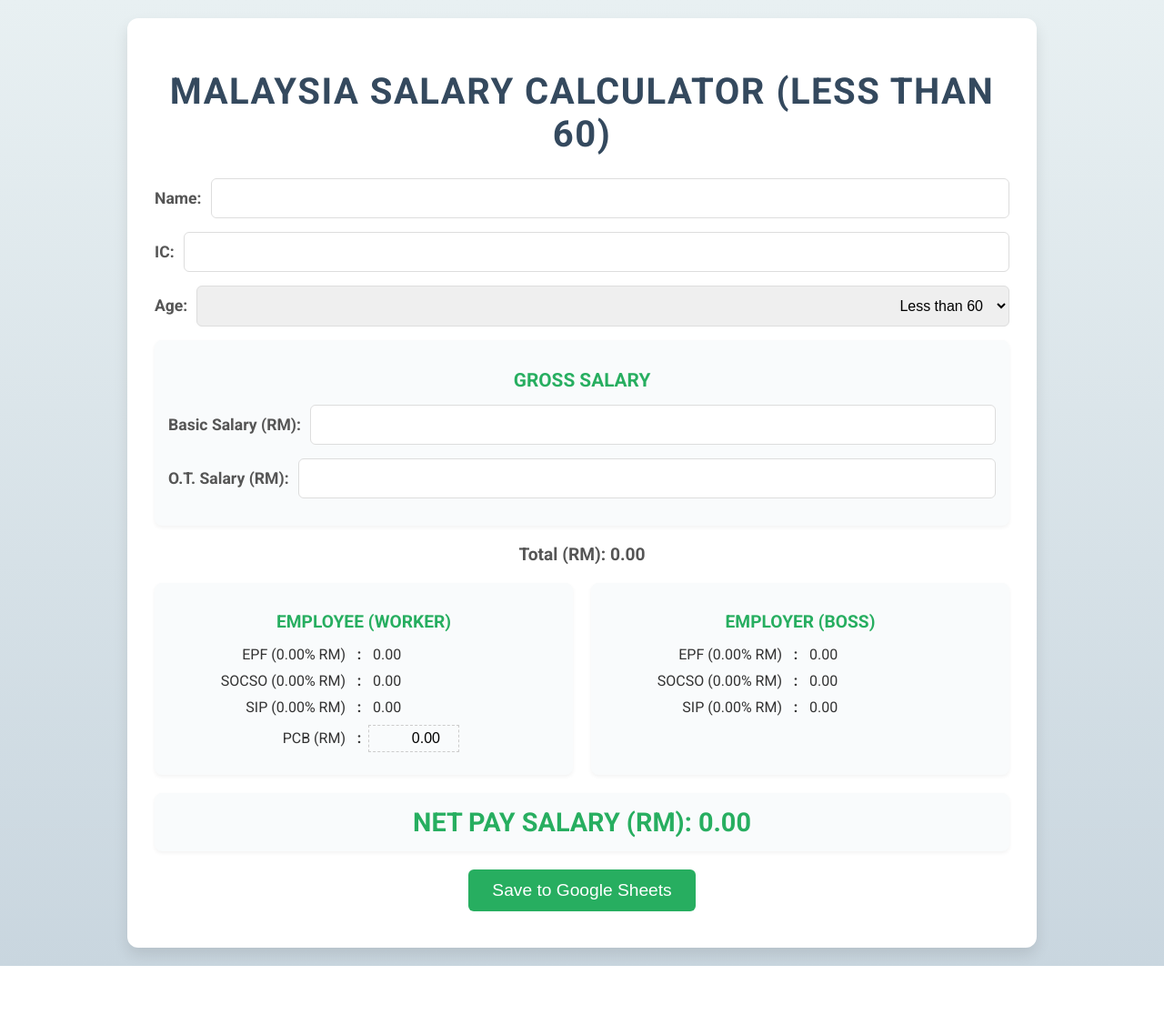
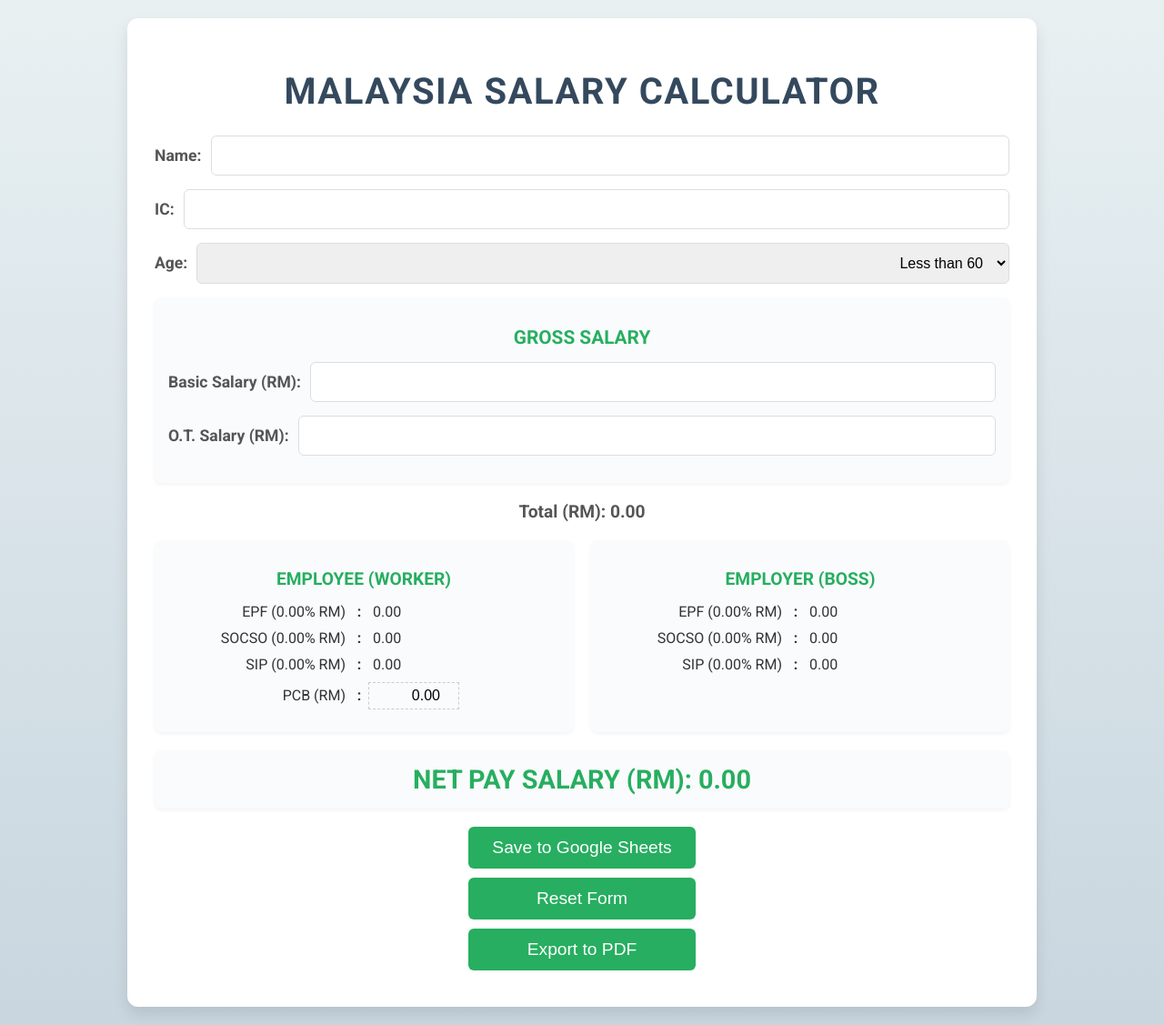
Before and after one commit to YongZheng04/Malaysia-salary-calculator, a plain HTML site: page index.html in a window 1280 px wide. Shown: the whole page at 91% size. Before the commit the page ends 1062 px from the top, so only its background shows below. Drawn offline with nearby package versions, Linux system fonts and the light colour scheme.

Commit message:
Update index.html

```diff
--- a/index.html
+++ b/index.html
@@ -6,10 +6,11 @@
     <title>Salary Calculator</title>
     <link rel="stylesheet" href="https://fonts.googleapis.com/css2?family=Roboto:wght@400;700&display=swap">
     <link rel="stylesheet" href="styles.css">
+    <script src="https://cdnjs.cloudflare.com/ajax/libs/jspdf/2.5.1/jspdf.umd.min.js"></script>
 </head>
 <body>
     <div class="container">
-        <h1>MALAYSIA SALARY CALCULATOR (Less than 60)</h1>
+        <h1>MALAYSIA SALARY CALCULATOR</h1>
         <div class="personal-info">
             <label>Name: <input type="text" id="name" oninput="calculate()"></label>
             <label>IC: <input type="text" id="ic" oninput="calculate()"></label>
@@ -73,6 +74,8 @@
             <label>NET PAY SALARY (RM): <span id="net-pay">0.00</span></label>
         </div>
         <button id="save-button" onclick="saveToGoogleSheets()">Save to Google Sheets</button>
+        <button id="reset-button" onclick="resetForm()">Reset Form</button>
+        <button id="export-pdf" onclick="exportToPDF()">Export to PDF</button>
     </div>
 
     <script src="app.js"></script>
```
